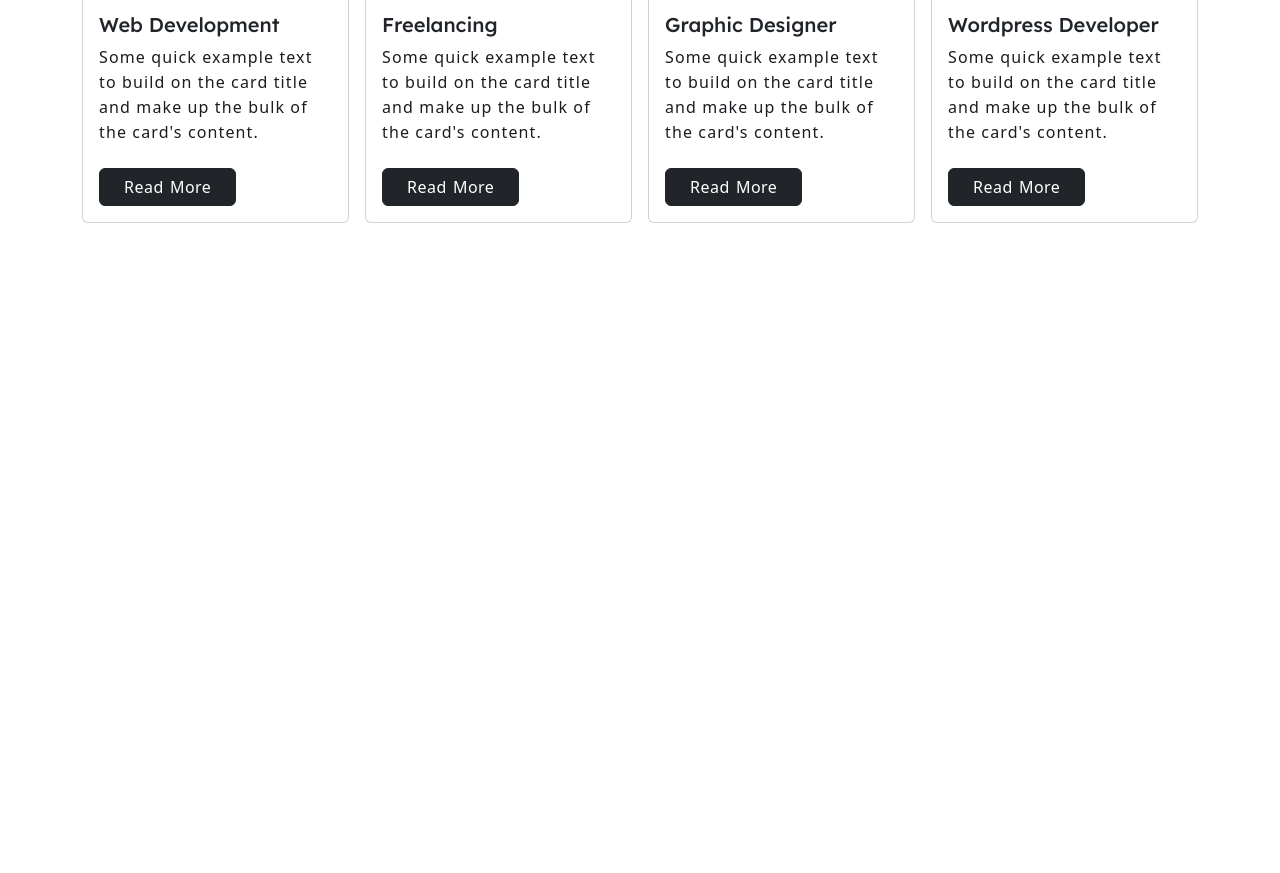
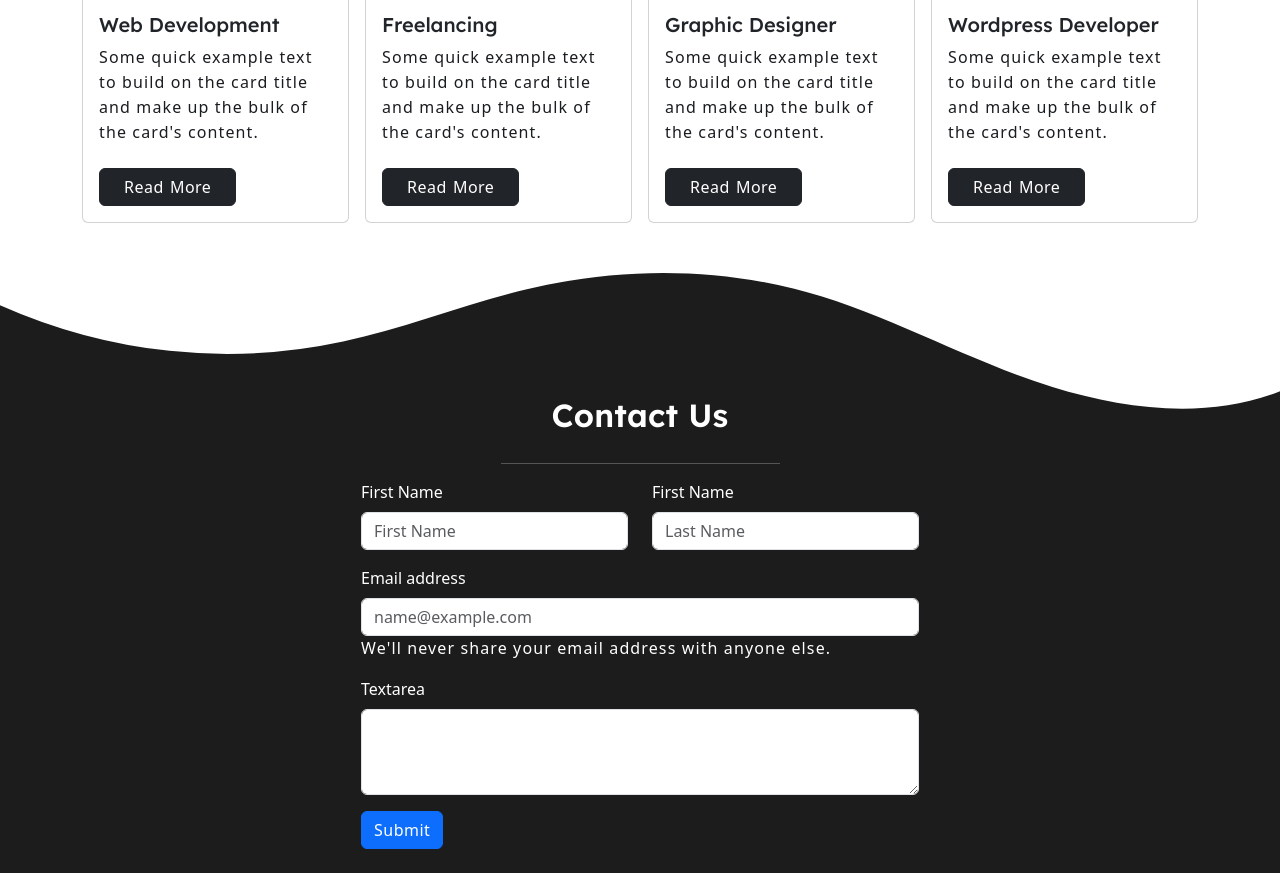
Before and after one commit to irum-shah78/Website-Bootstrap-v5.3, a plain HTML site: page index.html in a window 1280 px wide. Shown: the part 4291-5164 px from the top of the page. Before the commit the page ends 4538 px from the top, so only its background shows below. Drawn offline with nearby package versions, Linux system fonts and the light colour scheme.

Commit message:
Contact Section

```diff
--- a/index.html
+++ b/index.html
@@ -479,7 +479,7 @@
   </section>
 
   <!-- Experts Panel Section -->
-  <section class="pt-3 pb-4">
+  <section class="pt-3 pb-5">
     <div class="container text-center common-title fw-bold">
       <h2 class="common-heading fw-semibold fs-2">Tips and Tricks From<br> Our Experts</h2>
       <hr class="w-25 mx-auto">
@@ -497,7 +497,8 @@
                   <p class="text-body-secondary"> March 31, 2024 </p>
                 </div>
                 <h5 class="card-title mt-3">Web Development</h5>
-                <p class="card-text mt-2 mb-3">Some quick example text to build on the card title and make up the bulk of the
+                <p class="card-text mt-2 mb-3">Some quick example text to build on the card title and make up the bulk
+                  of the
                   card's content.</p>
                 <a href="#" class="btn btn-dark text-white mt-2 px-4">Read More</a>
               </div>
@@ -515,7 +516,8 @@
                   <p class="text-body-secondary"> March 31, 2024 </p>
                 </div>
                 <h5 class="card-title mt-3"> Freelancing </h5>
-                <p class="card-text mt-2 mb-3">Some quick example text to build on the card title and make up the bulk of the
+                <p class="card-text mt-2 mb-3">Some quick example text to build on the card title and make up the bulk
+                  of the
                   card's content.</p>
                 <a href="#" class="btn btn-dark text-white mt-2 px-4">Read More</a>
               </div>
@@ -533,7 +535,8 @@
                   <p class="text-body-secondary"> March 31, 2024 </p>
                 </div>
                 <h5 class="card-title mt-3"> Graphic Designer </h5>
-                <p class="card-text mt-2 mb-3">Some quick example text to build on the card title and make up the bulk of the
+                <p class="card-text mt-2 mb-3">Some quick example text to build on the card title and make up the bulk
+                  of the
                   card's content.</p>
                 <a href="#" class="btn btn-dark text-white mt-2 px-4">Read More</a>
               </div>
@@ -551,7 +554,8 @@
                   <p class="text-body-secondary"> March 31, 2024 </p>
                 </div>
                 <h5 class="card-title mt-3"> Wordpress Developer</h5>
-                <p class="card-text mt-2 mb-3">Some quick example text to build on the card title and make up the bulk of the
+                <p class="card-text mt-2 mb-3">Some quick example text to build on the card title and make up the bulk
+                  of the
                   card's content.</p>
                 <a href="#" class="btn btn-dark text-white mt-2 px-4">Read More</a>
               </div>
@@ -562,6 +566,55 @@
       </div>
     </div>
 
+  </section>
+
+  <!-- Contact Section -->
+
+  <section class="contact-section bg-color text-white pt-3 pb-4">
+
+    <div class="custom-shape-divider-top-1711867056">
+      <svg data-name="Layer 1" xmlns="http://www.w3.org/2000/svg" viewBox="0 0 1200 120" preserveAspectRatio="none">
+        <path
+          d="M321.39,56.44c58-10.79,114.16-30.13,172-41.86,82.39-16.72,168.19-17.73,250.45-.39C823.78,31,906.67,72,985.66,92.83c70.05,18.48,146.53,26.09,214.34,3V0H0V27.35A600.21,600.21,0,0,0,321.39,56.44Z"
+          class="shape-fill"></path>
+      </svg>
+    </div>
+
+    <div class="container text-center common-title fw-bold">
+      <h2 class="common-heading text-white fw-semibold fs-2 mt-5 pt-5"> Contact Us </h2>
+      <hr class="w-25 mx-auto text-white">
+    </div>
+
+    <div class="container">
+      <div class="w-50 mx-auto">
+        <form>
+          <div class="mb-3">
+            <div class="row">
+              <div class="col-lg-6 col-12">
+                <label for="exampleFormUserFirstName" class="form-label">First Name</label>
+                <input type="text" class="form-control" id="exampleFormUserFirstName" placeholder="First Name">
+              </div>
+
+              <div class="col-lg-6 col-12">
+                <label for="exampleFormUserLastName" class="form-label">First Name</label>
+                <input type="text" class="form-control" id="exampleFormUserLastName" placeholder="Last Name">
+              </div>
+            </div>
+          </div>
+
+          <div class="mb-3">
+            <label for="exampleFormControlInput1" class="form-label">Email address</label>
+            <input type="email" class="form-control" id="exampleFormControlInput1" placeholder="name@example.com">
+            <p class="text-white">We'll never share your email address with anyone else.</p>
+          </div>
+          <div class="mb-3">
+            <label for="exampleFormControlTextarea1" class="form-label">Textarea</label>
+            <textarea class="form-control" id="exampleFormControlTextarea1" rows="3"></textarea>
+          </div>
+          <button type="submit" class="btn btn-primary">Submit</button>
+        </form>
+      </div>
+    </div>
   </section>
 
 
--- a/style.css
+++ b/style.css
@@ -175,3 +175,28 @@ a {
   height: 0.7rem;
   background-color: var(--secondary-color);
 }
+
+/* Contact Section */
+.contact-section{
+  position: relative;
+}
+
+.custom-shape-divider-top-1711867056 {
+  position: absolute;
+  top: 0;
+  left: 0;
+  width: 100%;
+  overflow: hidden;
+  line-height: 0;
+}
+
+.custom-shape-divider-top-1711867056 svg {
+  position: relative;
+  display: block;
+  width: calc(100% + 1.3px);
+  height: 150px;
+}
+
+.custom-shape-divider-top-1711867056 .shape-fill {
+  fill: #FFFFFF;
+}
```
